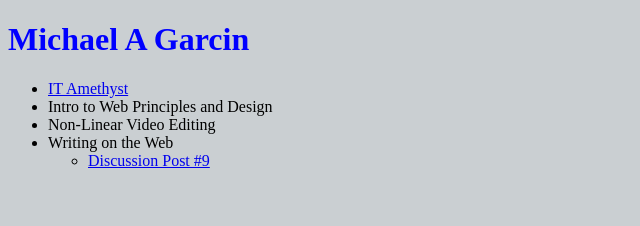
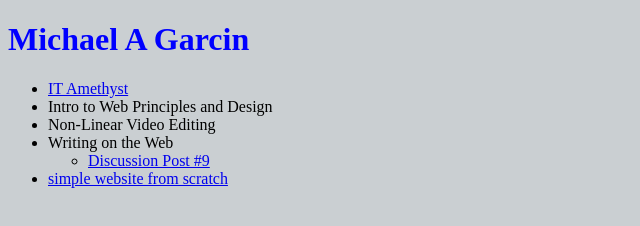
Before and after one commit to michaelagarcin/fall2020, a plain HTML site: page index.html in a window 1280 px wide. Shown: the whole page, without its empty margins (0-640 px from the left). Drawn offline with Linux system fonts and the light colour scheme.

Commit message:
new commit

```diff
--- a/index.html
+++ b/index.html
@@ -23,6 +23,7 @@
           <li><a href="wotw-discussion-1/index.html">Discussion Post #9</a></li>
         </ul>
       </li>
+      <li><a href="simple_website_from_scratch/index.html">simple website from scratch</a></li>
     </ul>
   </nav>
 </body>
```
